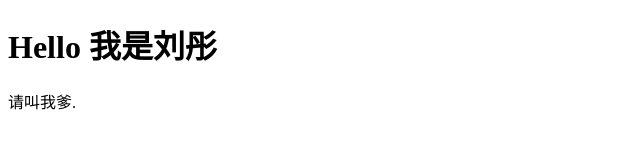
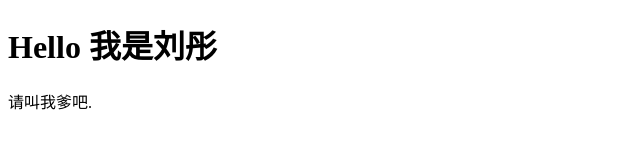
Before and after one commit to Tevin548866/tevin548866.github.io, a plain HTML site: page index.html in a window 1280 px wide. Shown: the full height of the page, 0-640 px from the left. Drawn offline with Linux system fonts and the light colour scheme.

Commit message:
Update index.html

```diff
--- a/index.html
+++ b/index.html
@@ -2,6 +2,6 @@
 <html>
 <body>
 <h1>Hello 我是刘彤</h1>
-<p>请叫我爹.</p>
+<p>请叫我爹吧.</p>
 </body>
 </html>
```
